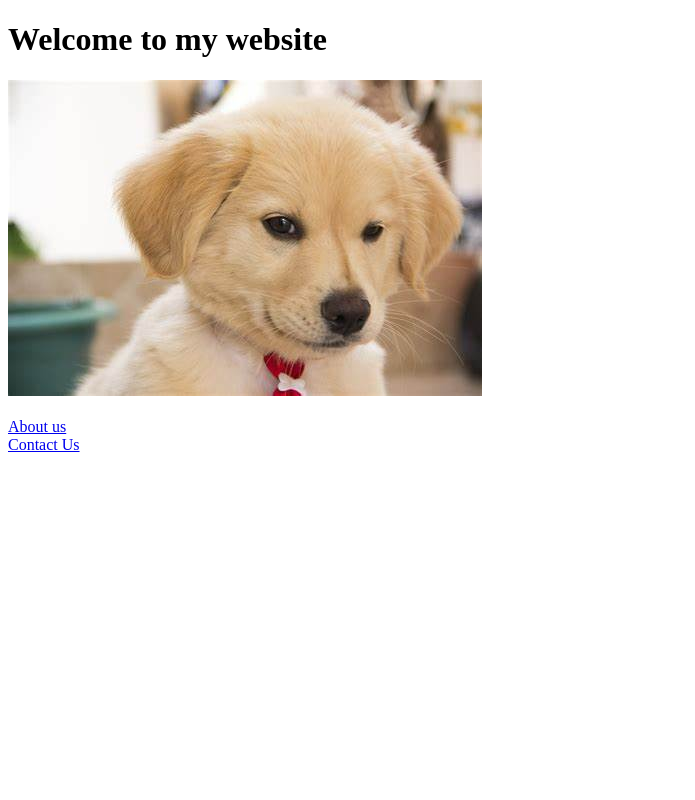
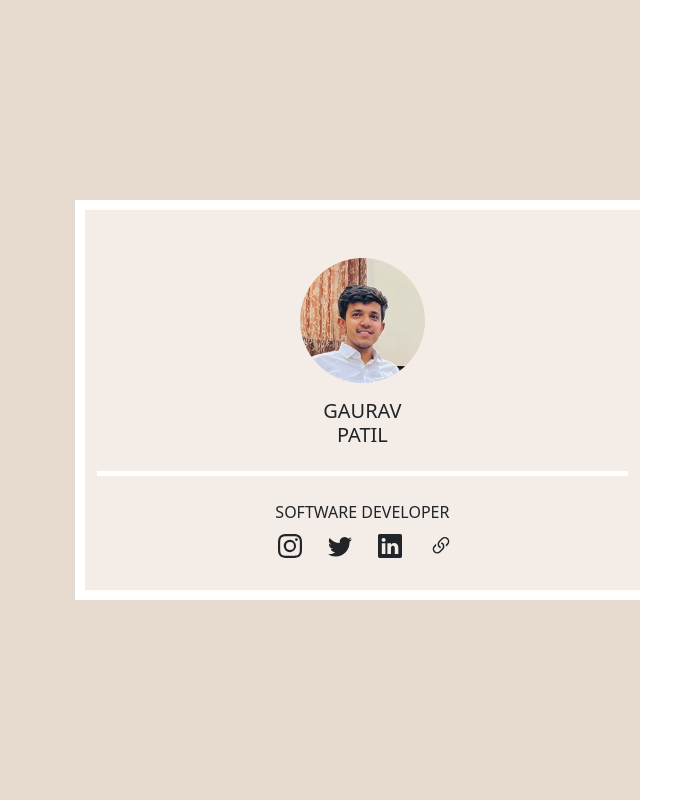
Before and after one commit to Gaurav-patil-2111/Demo, a plain HTML site: page index.html in a window 1280 px wide. Shown: the whole page, without its empty margins (0-695 px from the left). Drawn offline with nearby package versions, Linux system fonts and the light colour scheme.

Commit message:
Add files via upload

```diff
--- a/index.html
+++ b/index.html
@@ -1,16 +1,70 @@
 <!DOCTYPE html>
 <html lang="en">
 <head>
-  <meta charset="UTF-8">
-  <meta name="viewport" content="width=device-width, initial-scale=1.0">
-  <title>My First Web Page</title>
+    <meta charset="UTF-8">
+    <meta name="viewport" content="width=device-width, initial-scale=1.0">
+    <title>Document</title>
+    <link href="https://cdn.jsdelivr.net/npm/bootstrap@5.3.3/dist/css/bootstrap.min.css" rel="stylesheet" integrity="sha384-QWTKZyjpPEjISv5WaRU9OFeRpok6YctnYmDr5pNlyT2bRjXh0JMhjY6hW+ALEwIH" crossorigin="anonymous">
+    <style>
+        .background{
+            height: 100vh;
+            background-color: #e6dace;
+        }
+        .column-class{
+            display: flex;
+            align-items: center;
+            padding-right: 0;
+        }
+        .inner{
+            height: 50vh;
+            width: 90%;
+            margin-right: 0;
+            background-color: #f4ece6;
+            border: 10px solid white;
+            border-right: 0;
+            text-align: center;
+        }
+    </style>
 </head>
 <body>
-  <h1>Welcome to my website</h1>
-<img src="./dog.png" alt="">
-<br>
-<br >
-<a href="./about.html">About us</a>
-<br><a href="./contact.html">Contact Us</a>
+    <div class="container-fluid">
+        <div class="row">
+            <div class="col-6 background column-class">
+                <div class="container inner pt-5">
+                    <img src="./IMG_7822 3.jpg" alt="" class="mt-0" height="125px" style="border-radius: 50%;">
+                    <h5 class="pt-3 pb-0 mb-0">GAURAV</h5>
+                    <h5>PATIL</h5>
+                    <div class="container-fluid my-4 p-0" style="height: 5px; background-color: white;"></div>
+                    <h7 class="mb-3">SOFTWARE DEVELOPER</h7>
+                    <div class="container-fluid">
+                        <div class="row justify-content-center mt-2 mx-0 px-0">
+                            <div class="col-1 align-items-center justify-content-center me-2">
+                                <svg xmlns="http://www.w3.org/2000/svg" width="24" height="24" fill="currentColor" class="bi bi-instagram" viewBox="0 0 16 16">
+                                    <path d="M8 0C5.829 0 5.556.01 4.703.048 3.85.088 3.269.222 2.76.42a3.9 3.9 0 0 0-1.417.923A3.9 3.9 0 0 0 .42 2.76C.222 3.268.087 3.85.048 4.7.01 5.555 0 5.827 0 8.001c0 2.172.01 2.444.048 3.297.04.852.174 1.433.372 1.942.205.526.478.972.923 1.417.444.445.89.719 1.416.923.51.198 1.09.333 1.942.372C5.555 15.99 5.827 16 8 16s2.444-.01 3.298-.048c.851-.04 1.434-.174 1.943-.372a3.9 3.9 0 0 0 1.416-.923c.445-.445.718-.891.923-1.417.197-.509.332-1.09.372-1.942C15.99 10.445 16 10.173 16 8s-.01-2.445-.048-3.299c-.04-.851-.175-1.433-.372-1.941a3.9 3.9 0 0 0-.923-1.417A3.9 3.9 0 0 0 13.24.42c-.51-.198-1.092-.333-1.943-.372C10.443.01 10.172 0 7.998 0zm-.717 1.442h.718c2.136 0 2.389.007 3.232.046.78.035 1.204.166 1.486.275.373.145.64.319.92.599s.453.546.598.92c.11.281.24.705.275 1.485.039.843.047 1.096.047 3.231s-.008 2.389-.047 3.232c-.035.78-.166 1.203-.275 1.485a2.5 2.5 0 0 1-.599.919c-.28.28-.546.453-.92.598-.28.11-.704.24-1.485.276-.843.038-1.096.047-3.232.047s-2.39-.009-3.233-.047c-.78-.036-1.203-.166-1.485-.276a2.5 2.5 0 0 1-.92-.598 2.5 2.5 0 0 1-.6-.92c-.109-.281-.24-.705-.275-1.485-.038-.843-.046-1.096-.046-3.233s.008-2.388.046-3.231c.036-.78.166-1.204.276-1.486.145-.373.319-.64.599-.92s.546-.453.92-.598c.282-.11.705-.24 1.485-.276.738-.034 1.024-.044 2.515-.045zm4.988 1.328a.96.96 0 1 0 0 1.92.96.96 0 0 0 0-1.92m-4.27 1.122a4.109 4.109 0 1 0 0 8.217 4.109 4.109 0 0 0 0-8.217m0 1.441a2.667 2.667 0 1 1 0 5.334 2.667 2.667 0 0 1 0-5.334"/>
+                                  </svg>
+                            </div>
+                            <div class="col-1 align-items-center me-2">
+                                <svg xmlns="http://www.w3.org/2000/svg" width="24" height="24" fill="currentColor" class="bi bi-twitter" viewBox="0 0 16 16">
+                                    <path d="M5.026 15c6.038 0 9.341-5.003 9.341-9.334q.002-.211-.006-.422A6.7 6.7 0 0 0 16 3.542a6.7 6.7 0 0 1-1.889.518 3.3 3.3 0 0 0 1.447-1.817 6.5 6.5 0 0 1-2.087.793A3.286 3.286 0 0 0 7.875 6.03a9.32 9.32 0 0 1-6.767-3.429 3.29 3.29 0 0 0 1.018 4.382A3.3 3.3 0 0 1 .64 6.575v.045a3.29 3.29 0 0 0 2.632 3.218 3.2 3.2 0 0 1-.865.115 3 3 0 0 1-.614-.057 3.28 3.28 0 0 0 3.067 2.277A6.6 6.6 0 0 1 .78 13.58a6 6 0 0 1-.78-.045A9.34 9.34 0 0 0 5.026 15"/>
+                                  </svg>
+                            </div>
+                            <div class="col-1 align-items-center me-2">
+                                <svg xmlns="http://www.w3.org/2000/svg" width="24" height="24" fill="currentColor" class="bi bi-linkedin" viewBox="0 0 16 16">
+                                    <path d="M0 1.146C0 .513.526 0 1.175 0h13.65C15.474 0 16 .513 16 1.146v13.708c0 .633-.526 1.146-1.175 1.146H1.175C.526 16 0 15.487 0 14.854zm4.943 12.248V6.169H2.542v7.225zm-1.2-8.212c.837 0 1.358-.554 1.358-1.248-.015-.709-.52-1.248-1.342-1.248S2.4 3.226 2.4 3.934c0 .694.521 1.248 1.327 1.248zm4.908 8.212V9.359c0-.216.016-.432.08-.586.173-.431.568-.878 1.232-.878.869 0 1.216.662 1.216 1.634v3.865h2.401V9.25c0-2.22-1.184-3.252-2.764-3.252-1.274 0-1.845.7-2.165 1.193v.025h-.016l.016-.025V6.169h-2.4c.03.678 0 7.225 0 7.225z"/>
+                                  </svg>
+                            </div>
+                            <div class="col-1 align-items-center">
+                                <svg xmlns="http://www.w3.org/2000/svg" width="24" height="24" fill="currentColor" class="bi bi-link-45deg" viewBox="0 0 16 16">
+                                    <path d="M4.715 6.542 3.343 7.914a3 3 0 1 0 4.243 4.243l1.828-1.829A3 3 0 0 0 8.586 5.5L8 6.086a1 1 0 0 0-.154.199 2 2 0 0 1 .861 3.337L6.88 11.45a2 2 0 1 1-2.83-2.83l.793-.792a4 4 0 0 1-.128-1.287z"/>
+                                    <path d="M6.586 4.672A3 3 0 0 0 7.414 9.5l.775-.776a2 2 0 0 1-.896-3.346L9.12 3.55a2 2 0 1 1 2.83 2.83l-.793.792c.112.42.155.855.128 1.287l1.372-1.372a3 3 0 1 0-4.243-4.243z"/>
+                                  </svg>
+                            </div>
+                        </div>
+                    </div>
+                </div>
+            </div>
+            <div class="col-6 column-class"></div>
+        </div>
+    </div>
 </body>
 </html>
```
Also changed, not shown: IMG_7822 3.jpg (added), insta_icon.svg (added).
